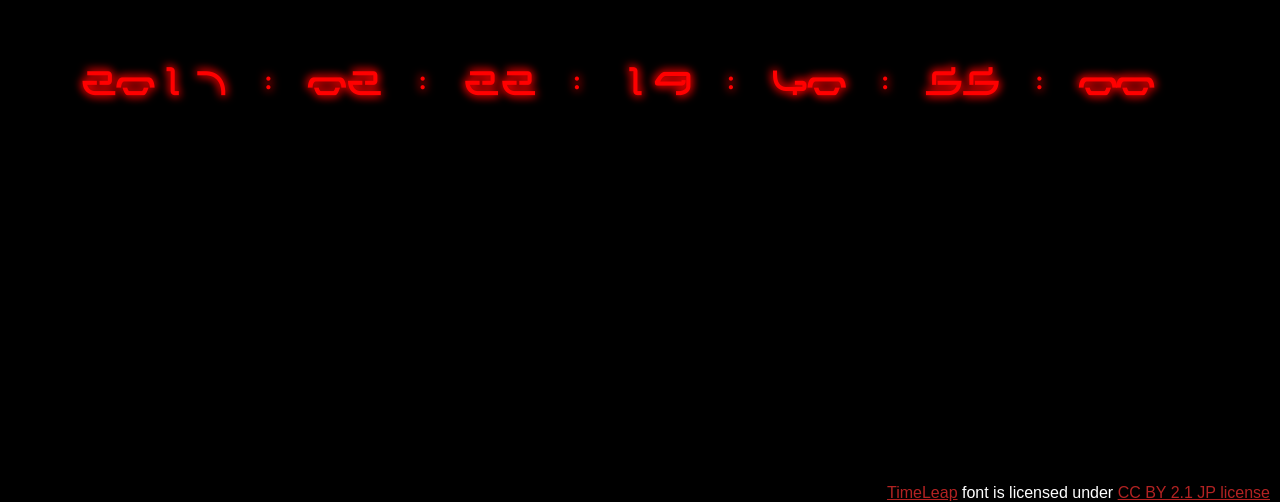
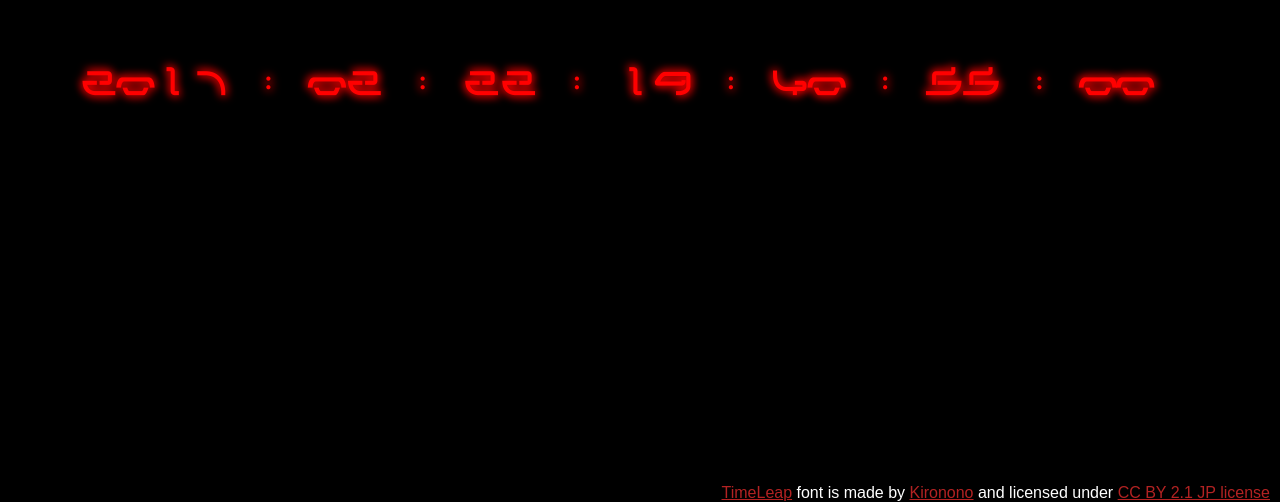
Before and after one commit to mosmeh/timeleap, a plain HTML site: page index.html in a window 1280 px wide. Shown: the part 298-800 px from the top of the page. Drawn offline with Linux system fonts and the light colour scheme.

Commit message:
Better license notice

```diff
--- a/index.html
+++ b/index.html
@@ -6,7 +6,7 @@
  <body>
   <div id="time"></div>
   <div id="footer">
-   <span><a href="http://www.ez0.net/distribution/font/timeleap/">TimeLeap</a> font is licensed under <a href="https://creativecommons.org/licenses/by/2.1/jp/">CC BY 2.1 JP license</a></span>
+   <span><a href="http://www.ez0.net/distribution/font/timeleap/">TimeLeap</a> font is made by <a href="http://kironono.com/">Kironono</a> and licensed under <a href="https://creativecommons.org/licenses/by/2.1/jp/">CC BY 2.1 JP license</a></span>
   </div>
  </body>
 </html>
```
